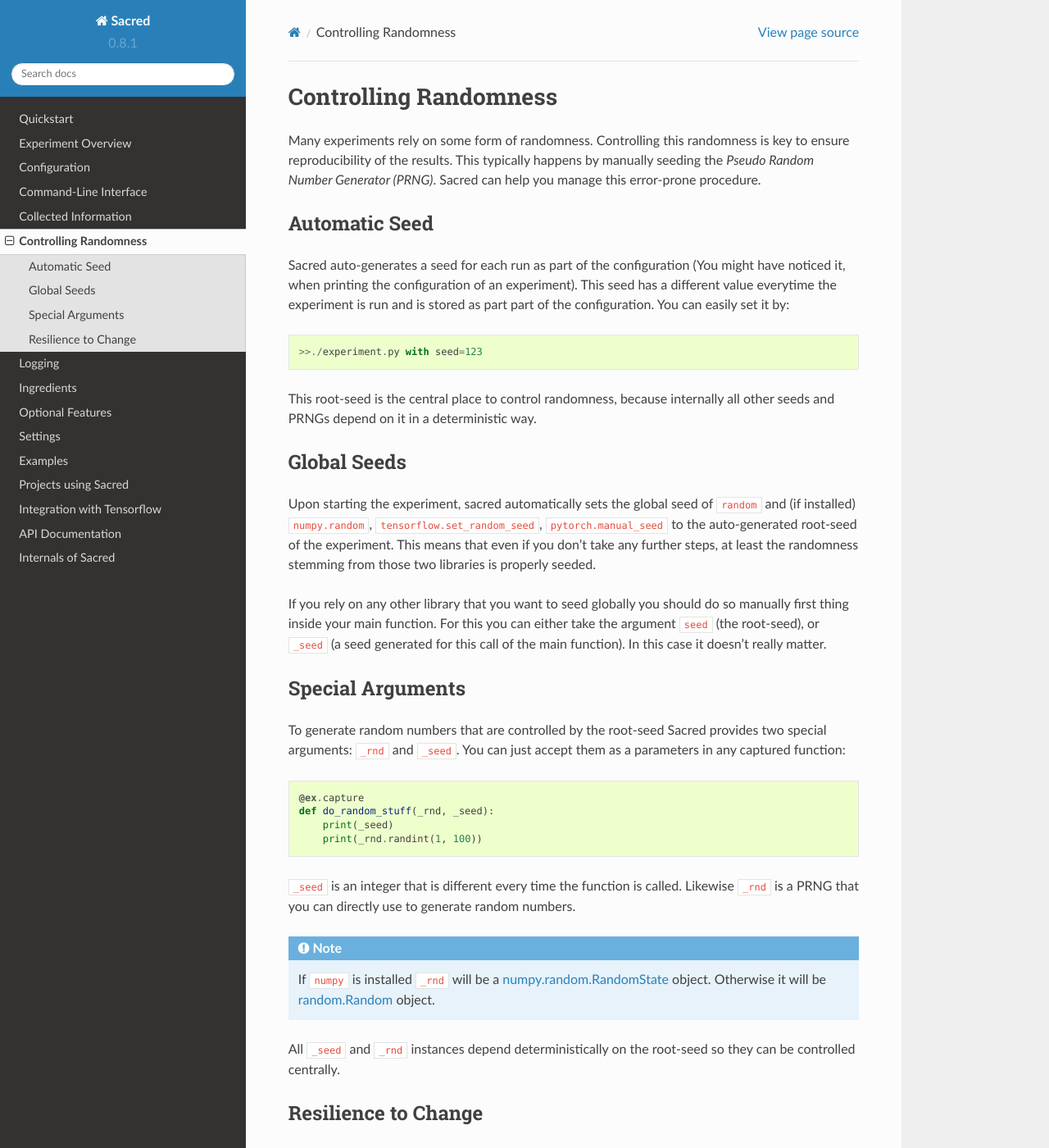
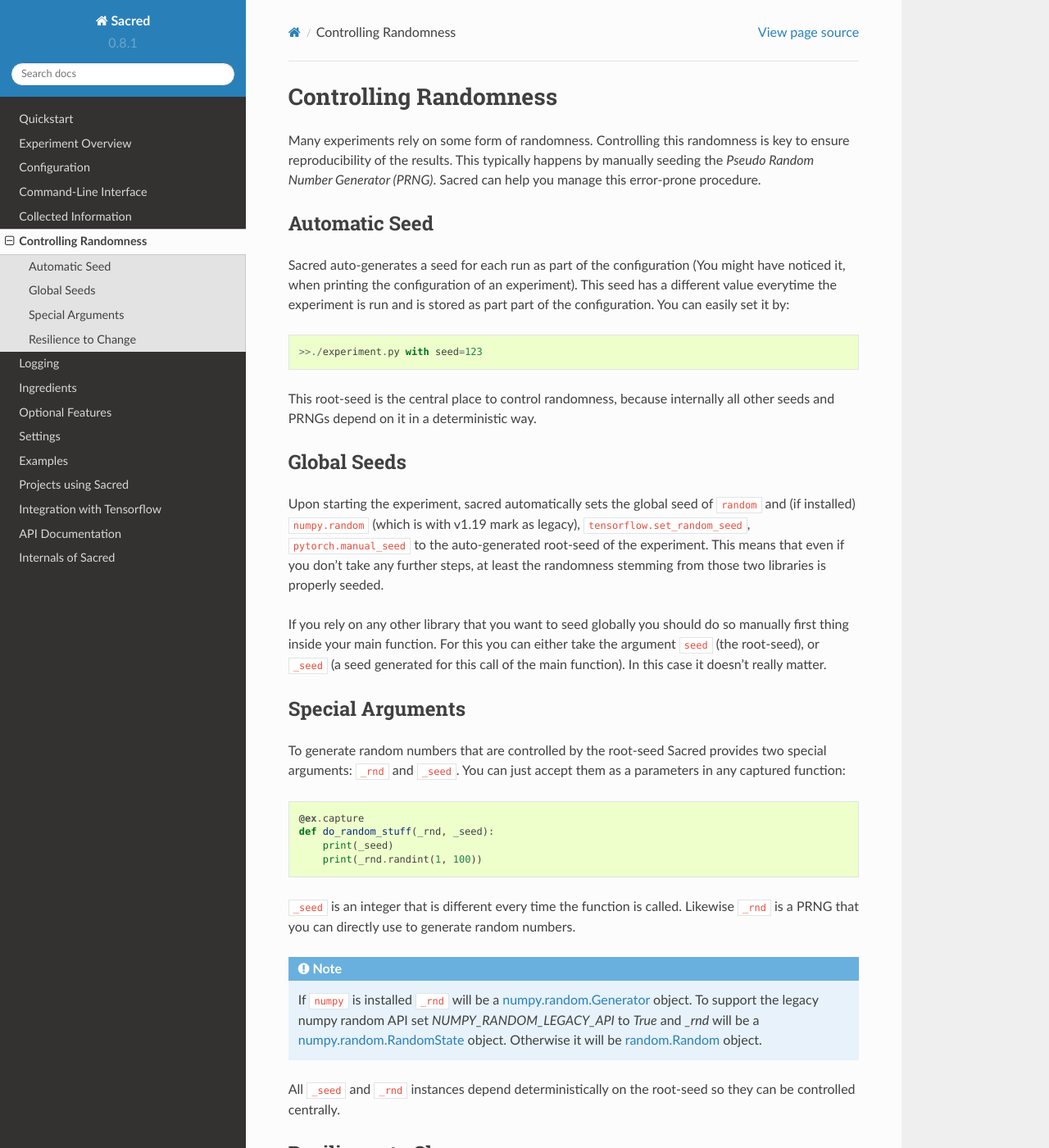
Before and after one commit to IDSIA/sacred, a Sphinx documentation site: the page built from docs/randomness.rst, in a window 1280 px wide and 1400 px high. Shown: the whole window at 82% size. Built offline with Sphinx 7.4.7 and the Read the Docs theme 2.0.0, drawn with Linux system fonts in a browser that asks for light colours; pages that are not in the unit, such as notebooks, are missing from menus; the version number is read from the project's files by our own code.

Commit message:
Update dos.

```diff
--- a/docs/randomness.rst
+++ b/docs/randomness.rst
@@ -20,10 +20,10 @@
 Global Seeds
 ============
 Upon starting the experiment, sacred automatically sets the global seed of
-``random`` and (if installed) ``numpy.random``, ``tensorflow.set_random_seed``,
-``pytorch.manual_seed`` to the auto-generated root-seed of the experiment.
-This means that even if you don't take any further steps, at least the randomness
-stemming from those two libraries is properly seeded.
+``random`` and (if installed) ``numpy.random`` (which is with v1.19 mark as legacy),
+``tensorflow.set_random_seed``,  ``pytorch.manual_seed`` to the auto-generated
+root-seed of the experiment. This means that even if you don't take any further
+steps, at least the randomness stemming from those two libraries is properly seeded.
 
 If you rely on any other library that you want to seed globally you should do
 so manually first thing inside your main function. For this you can either take
@@ -47,7 +47,7 @@
 Likewise ``_rnd`` is a PRNG that you can directly use to generate random numbers.
 
 .. note::
-    If ``numpy`` is installed ``_rnd`` will be a `numpy.random.RandomState <http://docs.scipy.org/doc/numpy/reference/generated/numpy.random.RandomState.html>`_ object.
+    If ``numpy`` is installed ``_rnd`` will be a `numpy.random.Generator <https://numpy.org/doc/stable/reference/random/generator.html#numpy.random.Generator>`_ object. To support the legacy numpy random API set `NUMPY_RANDOM_LEGACY_API` to `True` and `_rnd` will be a `numpy.random.RandomState <https://numpy.org/doc/stable/reference/random/legacy.html#numpy.random.RandomState>`_ object.
     Otherwise it will be `random.Random <https://docs.python.org/2/library/random.html>`_ object.
 
 All ``_seed`` and ``_rnd`` instances depend deterministically on the root-seed
```
